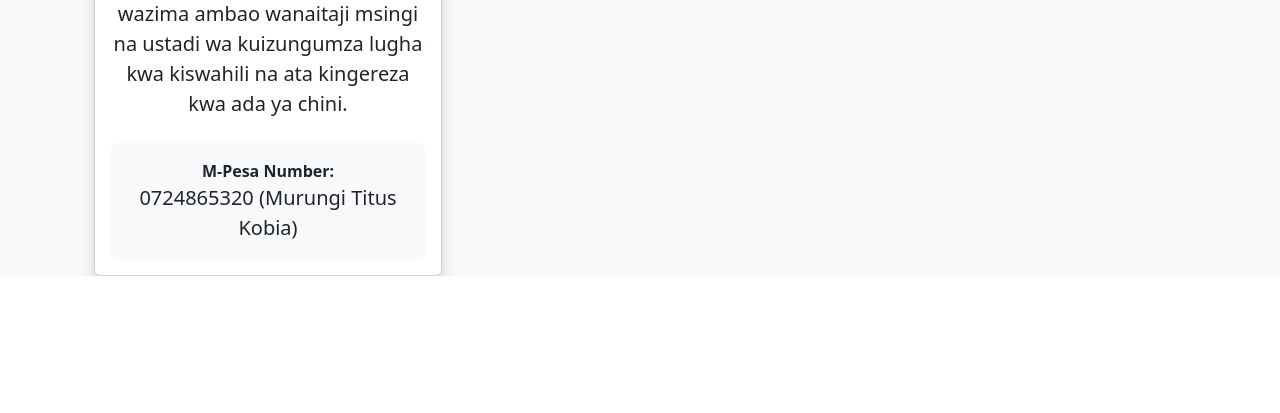
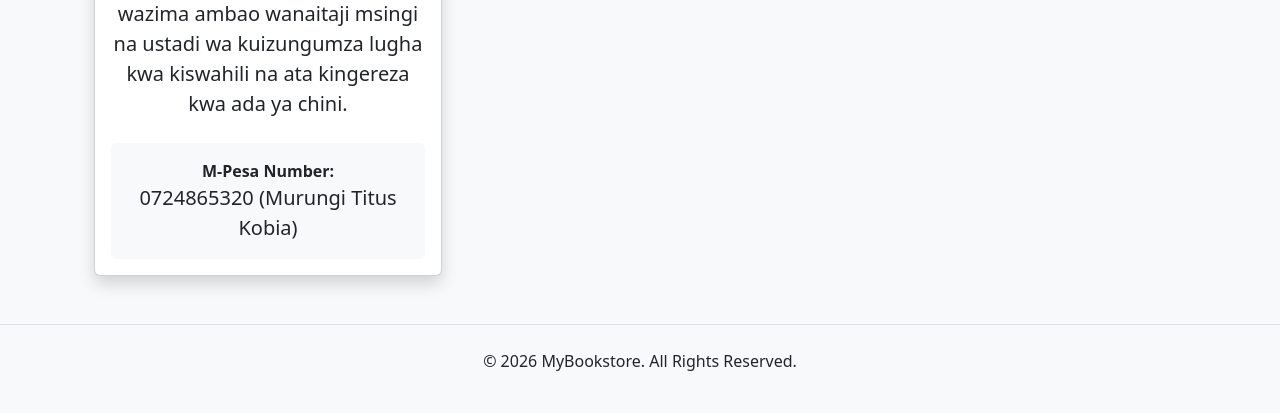
Before and after one commit to aatypical8-cmyk/my-bookstore-, a Django app: a page that uses books/templates/books/base.html in a window 1280 px wide. Shown: the part 763-1176 px from the top of the page. Before the commit the page ends 1039 px from the top, so only its background shows below. Run offline with Django 5.2, Linux system fonts and the light colour scheme; data comes from the database, SQL or seed files in the repository.

Commit message:
Add copyright footer to base template

```diff
--- a/books/templates/books/base.html
+++ b/books/templates/books/base.html
@@ -55,4 +55,7 @@
         {% endblock %}
     </div>
 </body>
+<footer class="text-center mt-5 p-4 border-top">
+    <p>&copy; {% now "Y" %} MyBookstore. All Rights Reserved.</p>
+</footer>
 </html>
```
